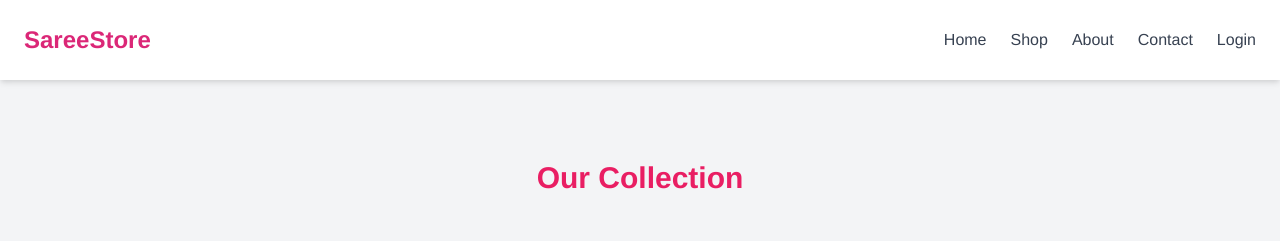
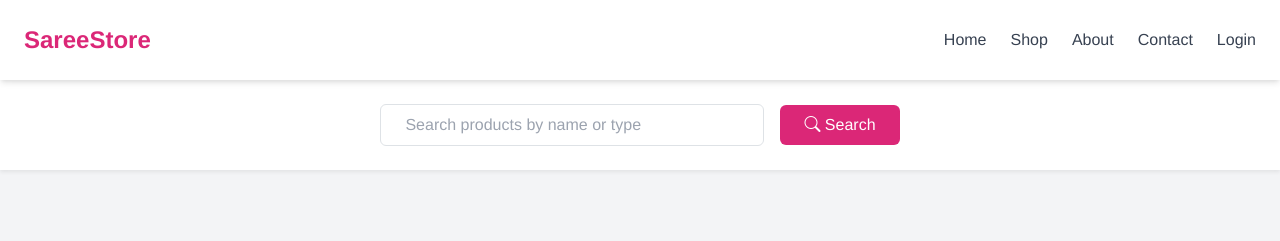
Before and after one commit to mishrikaneriya/saree_project, a PHP site: page /quickcarhire/shop.php in a window 1280 px wide. Shown: the top 241 px of the page. Run offline with PHP 8.4, Linux system fonts and the light colour scheme; data comes from the database, SQL or seed files in the repository.

Commit message:
"Updated profile.php, shop.php, user_dashboard.php, and wishlist.php with various code changes, including session management, database queries, and HTML/CSS modifications."

```diff
--- a/shop.php
+++ b/shop.php
@@ -1,7 +1,10 @@
 <?php
 include 'config.php'; // Database connection
 
-$query = "SELECT * FROM tbl_product";
+// Check if there's a search query
+$search_query = isset($_GET['search']) ? mysqli_real_escape_string($conn, $_GET['search']) : '';
+
+$query = "SELECT * FROM tbl_product WHERE pname LIKE '%$search_query%' OR type LIKE '%$search_query%'";
 $result = mysqli_query($conn, $query);
 
 if (!$result) {
@@ -36,6 +39,19 @@ if (!$result) {
     </nav>
 </header>
 
+<!-- Search Box Section -->
+<section id="search" class="py-4 bg-white shadow-sm">
+    <div class="container mx-auto">
+        <form action="shop.php" method="GET" class="flex items-center justify-center space-x-4">
+            <input type="text" name="search" placeholder="Search products by name or type" value="<?php echo htmlspecialchars($search_query); ?>"
+                class="w-full sm:w-96 px-4 py-2 border border-gray-300 rounded-md focus:outline-none focus:ring-2 focus:ring-pink-500">
+            <button type="submit" class="bg-pink-600 text-white px-4 py-2 rounded-md hover:bg-pink-700">
+                <i class="bi bi-search"></i> Search
+            </button>
+        </form>
+    </div>
+</section>
+
 <!-- Shop Section -->
 <section id="shop" class="py-20">
     <div class="container mx-auto">
@@ -48,6 +64,8 @@ if (!$result) {
                     $name = $product['pname'];
                     $price = $product['price'];
                     $description = $product['description'];
+                    $fabric = $product['fabric'];
+                    $color = $product['color'];
                     $image = $product['image_url'] ?? 'assets/images/default.jpg'; // Default image if URL is missing
 
                     echo '
@@ -58,6 +76,13 @@ if (!$result) {
                             <div class="p-4">
                                 <h3 class="text-lg font-semibold">' . htmlspecialchars($name) . '</h3>
                                 <p class="text-gray-600 mb-4">₹' . number_format($price, 2) . '</p>
+
+                                <!-- Display Description, Fabric, and Color -->
+                                <p class="text-sm text-gray-700 mb-2">Description: ' . htmlspecialchars($description) . '</p>
+                                <p class="text-sm text-gray-700 mb-2">Fabric: ' . htmlspecialchars($fabric) . '</p>
+                                <p class="text-sm text-gray-700 mb-4">Color: ' . htmlspecialchars($color) . '</p>
+
+                                <!-- Add to Cart and Wishlist buttons -->
                                 <div class="flex justify-between items-center">
                                     <a href="add_to_wishlist.php?id=' . $id . '" class="text-pink-600 hover:text-pink-700"><i class="bi bi-heart-fill"></i> Wishlist</a>
                                     <a href="add_to_cart.php?id=' . $id . '" class="text-pink-600 hover:text-pink-700"><i class="bi bi-cart-fill"></i> Add to Cart</a>
--- a/user_dashboard.php
+++ b/user_dashboard.php
@@ -42,7 +42,8 @@
       </ul>
     </nav>
   </header>
-
+  <div class="container mx-auto">
+  <h2 class="text-3xl font-bold text-center mb-12">user Dashboard</h2>
   <!-- Dashboard Content -->
   <div class="container mx-auto py-8">
     <div class="grid grid-cols-1 lg:grid-cols-3 gap-6">
--- a/wishlist.php
+++ b/wishlist.php
@@ -37,7 +37,7 @@
       <div class="grid grid-cols-1 sm:grid-cols-2 lg:grid-cols-3 gap-6">
         <?php
         // Fetch items from the wishlist table in the database
-        include 'db_connection.php';
+        include 'config.php';
         $user_id = $_SESSION['user_id'];
         $query = "SELECT * FROM wishlist WHERE user_id = $user_id";
         $result = mysqli_query($conn, $query);
```
Also changed, not shown: profile.php (+19 -10 lines).
